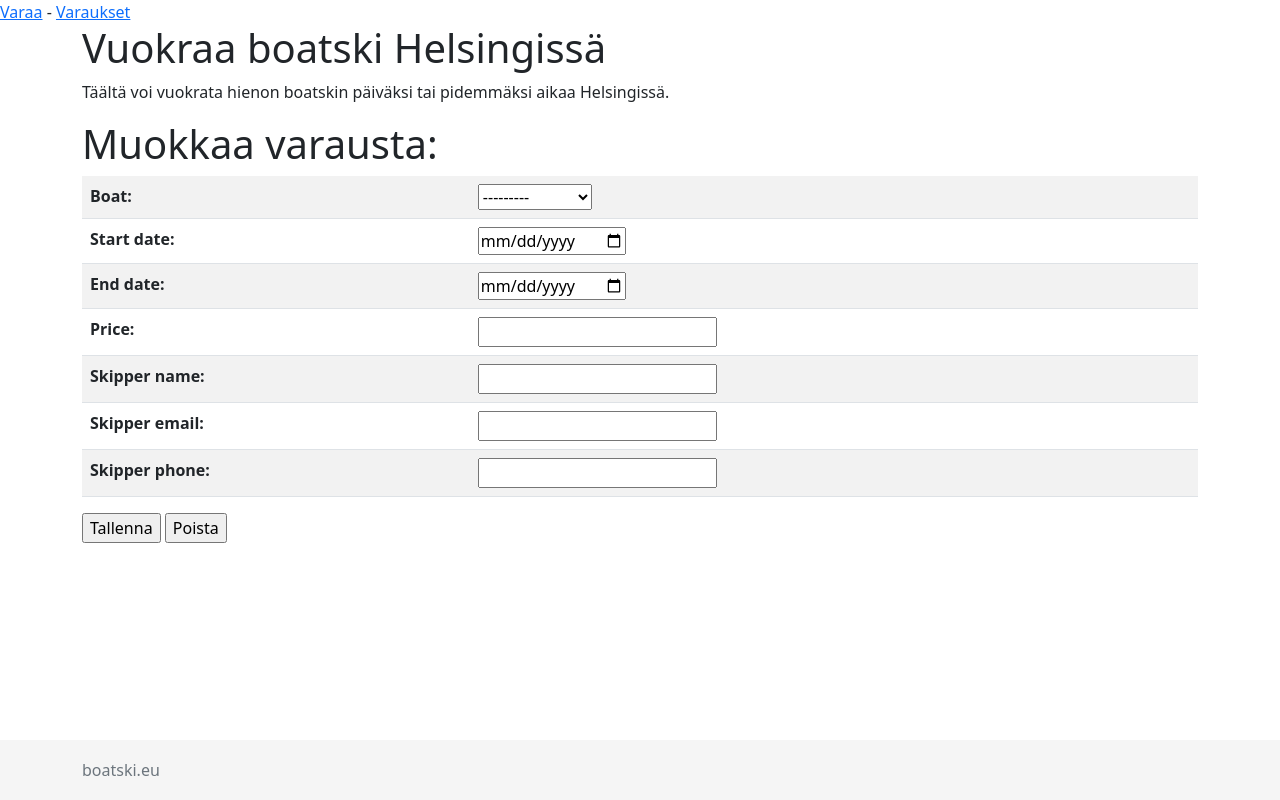
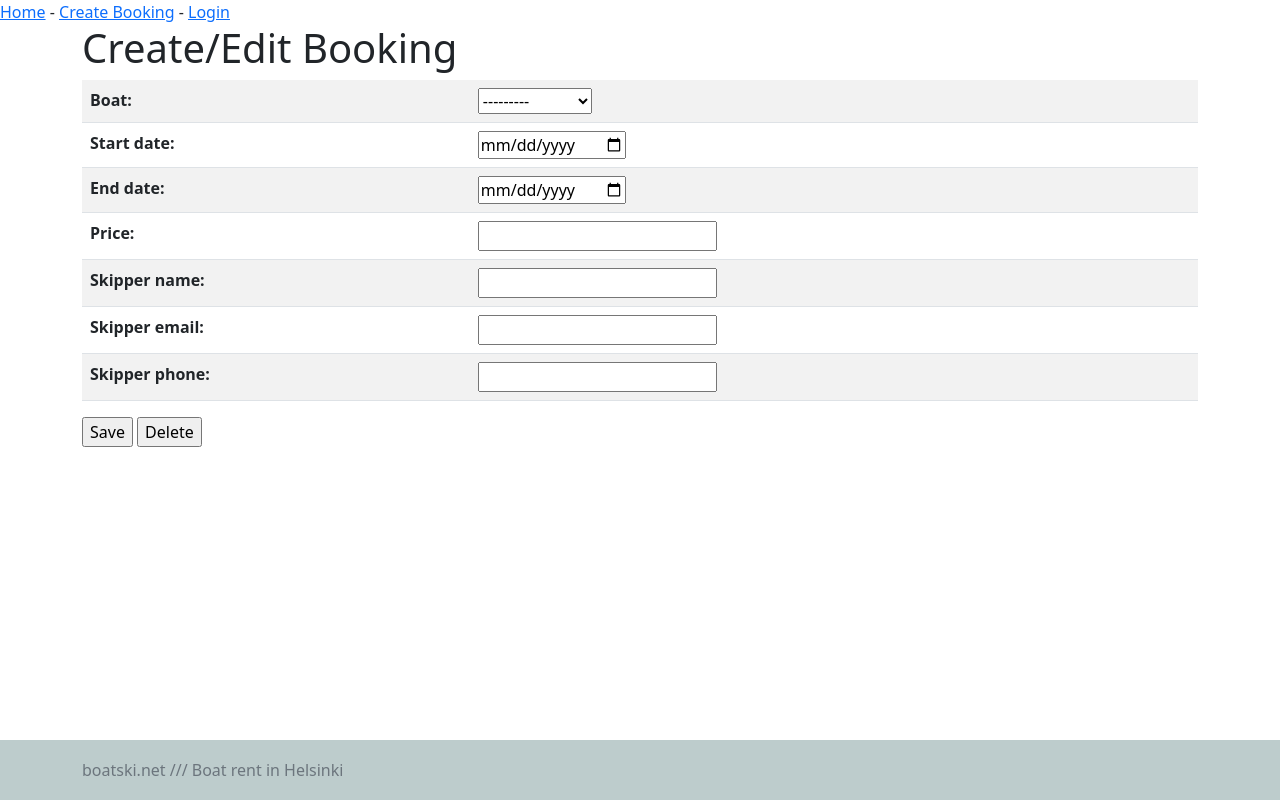
Before and after one commit to evgeni-semenov/django-boatrent, a Django app: template boatski/templates/boatski/booking_form.html in a window 1280 px wide. Run offline with Django 3.2, Linux system fonts and the light colour scheme; the template is opened without the code that fills it: values that come from a table or form of the project are taken from there, others are empty; data comes from the database, SQL or seed files in the repository; both versions use the stored data as it was after the commit; parts of the project's set-up code (start-up, migrations or seed data) failed here and were passed over.

Commit message:
Version 0.1alpha

```diff
--- a/boatski/forms.py
+++ b/boatski/forms.py
@@ -30,3 +30,36 @@
 
             if overlapping_bookings.exists():
                 raise forms.ValidationError("A booking with overlapping dates already exists!")
+
+class CreateBookingForm(forms.ModelForm):
+    class Meta:
+        model = Booking
+        fields = ["boat", "start_date", "end_date", "skipper_name", "skipper_email", "skipper_phone"]
+        widgets = {
+            'start_date': DateInput(attrs={'type': 'date'}),
+            'end_date': DateInput(attrs={'type': 'date'}),
+        }
+
+    def clean(self): # This method will be called automatically when Django calls the is_valid() form check
+        cleaned_data = super().clean()
+        start_date = cleaned_data.get('start_date')
+        end_date = cleaned_data.get('end_date')
+        boat = cleaned_data.get('boat')
+
+        if start_date and end_date:
+            overlapping_bookings = Booking.objects.filter(
+                boat=boat,
+                start_date__lte=end_date, #lte = less or equal to
+                end_date__gte=start_date #gte = greater or equal to
+            )
+
+            if self.instance:
+                overlapping_bookings = overlapping_bookings.exclude(pk=self.instance.pk)
+
+            if overlapping_bookings.exists():
+                raise forms.ValidationError("A booking with overlapping dates already exists!")
+
+    def form_valid(self, form):
+        print('Booking instance:', booking)
+        print('Redirecting to URL:', reverse('booking_confirmation', kwargs={'pk': booking.pk}))
+        return redirect('booking_confirmation', pk=booking.pk)  # 'booking_confirmation' should match the name given in urls.py
--- a/boatski/templates/boatski/base.html
+++ b/boatski/templates/boatski/base.html
@@ -3,27 +3,32 @@
     <head>
         <meta charset="utf-8">
         <meta name="viewport" content="width=device-width, initial-scale=1.0">
-        <title>Vuokraa vene Helsingissä</title>
+        <title>Rent a boat in Helsinki</title>
         <link href="https://cdn.jsdelivr.net/npm/bootstrap@5.2.3/dist/css/bootstrap.min.css" rel="stylesheet" integrity="sha384-rbsA2VBKQhggwzxH7pPCaAqO46MgnOM80zW1RWuH61DGLwZJEdK2Kadq2F9CUG65" crossorigin="anonymous">
 
         <style>
 
-            html {
+            .html {
                 position: relative;
                 min-height: 100%;
             }
 
-            body {
+            .header {
+                background-color: #a3c7c7;
+
+            .body {
                 margin-bottom: 60px; /* Margin bottom by footer height */
+                background-color: #faf9ff;
             }
 
+            }
             .footer {
                 position: absolute;
                 bottom: 0;
                 width: 100%;
                 height: 60px; /* Set the fixed height of the footer here */
                 line-height: 60px; /* Vertically center the text there */
-                background-color: #f5f5f5;
+                background-color: #bdcccc;
             }
 
         </style>
@@ -31,14 +36,19 @@
 
     <body>
         <header>
-            <a href="/bookings/new">Varaa</a>
-            - <a href="/bookings">Varaukset</a>
+            <a href="/">Home</a>
+            - <a href="/bookings/new">Create Booking</a>
+            {% if user.username %}
+            - <a href="/bookings">List Bookings</a>
+            - Logged in as: {{user.username}}
+            - <a href="/logout">Logout</a>
+            {% else %}
+            - <a href="/login">Login</a>
+            {% endif %}
         </header>
 
         <div class="container">
             <main>
-                <h1>Vuokraa boatski Helsingissä</h1>
-                <p>Täältä voi vuokrata hienon boatskin päiväksi tai pidemmäksi aikaa Helsingissä.</p>
             {% block "content"%}
             {% endblock "content"%}
             </main>
@@ -46,7 +56,7 @@
 
         <footer class="footer">
             <div class="container">
-                <span class="text-muted">boatski.eu</span>
+                <span class="text-muted">boatski.net /// Boat rent in Helsinki</span>
             </div>
         </footer>
 
--- a/boatski/templates/boatski/booking_form.html
+++ b/boatski/templates/boatski/booking_form.html
@@ -1,16 +1,20 @@
 {% extends "boatski/base.html"%}
 
 {% block "content" %}
-    <h1>Muokkaa varausta:</h1>
+    <h1>Create/Edit Booking</h1>
         <form method="POST">
             {% csrf_token %}
             <table class="table table-striped table-hover">
                 {{form.as_table}}
             </table>
-            <input type="submit" value="Tallenna">
+            {% if not object %}
+            <input type="submit" value="Book">
+            {% else %}
+            <input type="submit" value="Save">
+            {% endif %}
             {% if object %}
             <a href="/bookings/{{ object.pk }}/delete">
-                <input type="button" value="Poista">
+                <input type="button" value="Delete">
             </a>
             {% endif %}
         </form>
--- a/boatski/templates/boatski/booking_list.html
+++ b/boatski/templates/boatski/booking_list.html
@@ -1,7 +1,7 @@
 {% extends "boatski/base.html"%}
 
 {% block "content" %}
-    <h1>Varaukset:</h1>
+    <h1>Bookings</h1>
     {% for object in object_list %}
         <p><a href="{{object.pk}}">{{object}}</a></p>
     {% endfor %}
--- a/boatski/urls.py
+++ b/boatski/urls.py
@@ -1,10 +1,18 @@
 from django.urls import path
+from django.contrib.auth.views import LoginView, LogoutView
 from .views import *
 
 urlpatterns = [
     path('', FrontPageView.as_view()),
-    path('bookings/', BookingListView.as_view()),
-    path('bookings/<int:pk>', BookingUpdateView.as_view()),
-    path('bookings/new', BookingCreateView.as_view()),
-    path('bookings/<int:pk>/delete', BookingDeleteView.as_view()),
+
+    path('bookings/', BookingListView.as_view(), name='booking_list'),
+
+    path('bookings/new', BookingCreateView.as_view(), name='booking_create'),
+    path('bookings/<int:pk>', BookingUpdateView.as_view(), name='booking_update'),
+    path('bookings/<int:pk>/delete', BookingDeleteView.as_view(), name='booking_delete'),
+
+    path('bookings/confirm/<int:pk>', BookingConfirmationView.as_view(), name='booking_confirmation'),
+
+    path('login',LoginView.as_view(next_page="/")),
+    path('logout', LogoutView.as_view(next_page="/")),
 ]
```
Also changed, not shown: boatski/templates/boatski/booking_confirmation.html (added, +14 -0 lines), boatski/templates/boatski/frontpage.html (added, +7 -0 lines), boatski/templates/registration/login.html (added, +9 -0 lines), boatski/views.py (+22 -6 lines), 1.png (added), 2.png (added), 3.png (added), 4.png (added), 5.png (added), 6.png (added), README.md, db.sqlite3.
